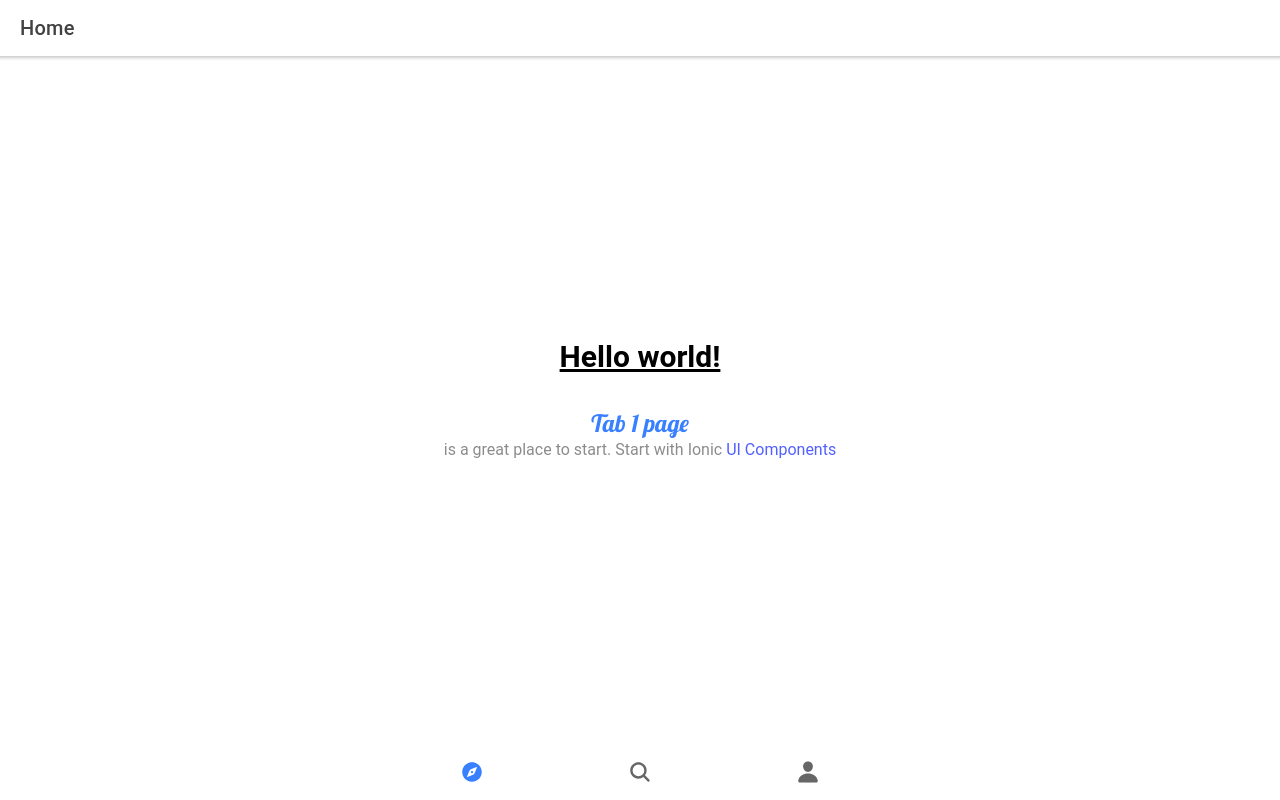
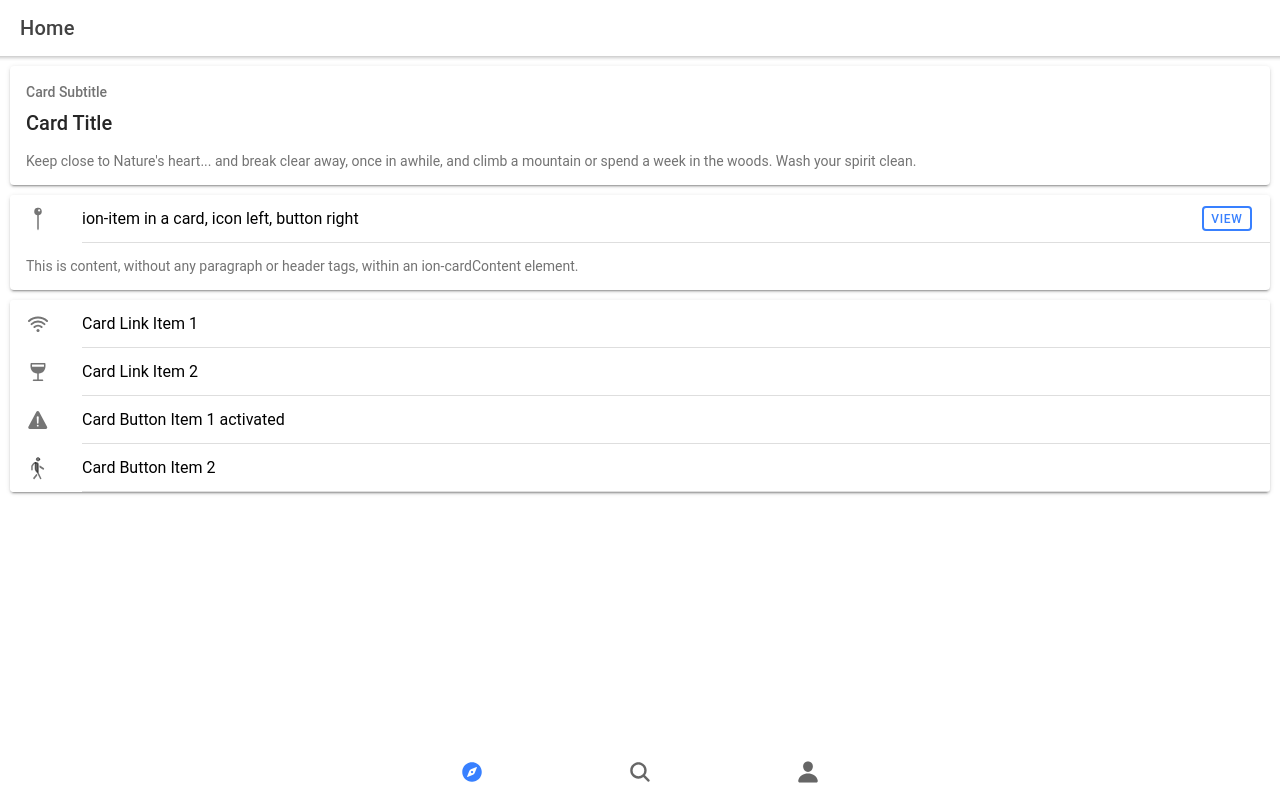
Before and after one commit to fluid-design-io/cs-160-final-project, a React (Create React App) app: page /tab1 in a window 1280 px wide. Built offline with nearby package versions, Linux system fonts and the light colour scheme.

Commit message:
Added card example

```diff
--- /dev/null
+++ b/src/components/CardExample.tsx
@@ -0,0 +1,74 @@
+import {
+  IonButton,
+  IonCard,
+  IonCardContent,
+  IonCardHeader,
+  IonCardSubtitle,
+  IonCardTitle,
+  IonContent,
+  IonHeader,
+  IonIcon,
+  IonItem,
+  IonLabel,
+  IonPage,
+  IonTitle,
+  IonToolbar,
+} from "@ionic/react";
+import { pin, walk, warning, wifi, wine } from "ionicons/icons";
+import React from "react";
+
+export const CardExamples: React.FC = () => {
+  return (
+    <>
+      <IonCard>
+        <IonCardHeader>
+          <IonCardSubtitle>Card Subtitle</IonCardSubtitle>
+          <IonCardTitle>Card Title</IonCardTitle>
+        </IonCardHeader>
+
+        <IonCardContent>
+          Keep close to Nature's heart... and break clear away, once in awhile,
+          and climb a mountain or spend a week in the woods. Wash your spirit
+          clean.
+        </IonCardContent>
+      </IonCard>
+
+      <IonCard>
+        <IonItem>
+          <IonIcon icon={pin} slot="start" />
+          <IonLabel>ion-item in a card, icon left, button right</IonLabel>
+          <IonButton fill="outline" slot="end">
+            View
+          </IonButton>
+        </IonItem>
+
+        <IonCardContent>
+          This is content, without any paragraph or header tags, within an
+          ion-cardContent element.
+        </IonCardContent>
+      </IonCard>
+
+      <IonCard>
+        <IonItem href="#">
+          <IonIcon icon={wifi} slot="start" />
+          <IonLabel>Card Link Item 1</IonLabel>
+        </IonItem>
+
+        <IonItem href="#">
+          <IonIcon icon={wine} slot="start" />
+          <IonLabel>Card Link Item 2</IonLabel>
+        </IonItem>
+
+        <IonItem className="ion-activated">
+          <IonIcon icon={warning} slot="start" />
+          <IonLabel>Card Button Item 1 activated</IonLabel>
+        </IonItem>
+
+        <IonItem>
+          <IonIcon icon={walk} slot="start" />
+          <IonLabel>Card Button Item 2</IonLabel>
+        </IonItem>
+      </IonCard>
+    </>
+  );
+};
--- a/src/pages/Tab1.tsx
+++ b/src/pages/Tab1.tsx
@@ -6,7 +6,8 @@
   IonToolbar,
 } from "@ionic/react";
 
-import ExploreContainer from "../components/ExploreContainer";
+import { CardExamples } from "../components/CardExample";
+
 
 const Tab1: React.FC = () => {
   return (
@@ -22,7 +23,7 @@
             <IonTitle size="large">Home</IonTitle>
           </IonToolbar>
         </IonHeader>
-        <ExploreContainer name="Tab 1 page" />
+        <CardExamples />
       </IonContent>
     </IonPage>
   );
```
Also changed, not shown: 1 other file (tests, documents, lock files or other folders).
